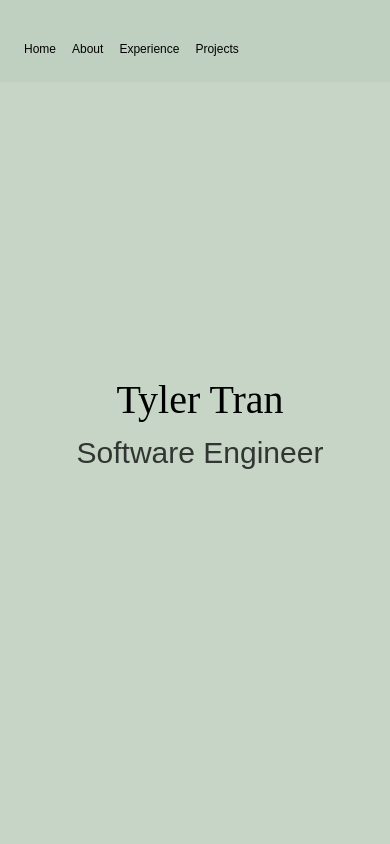
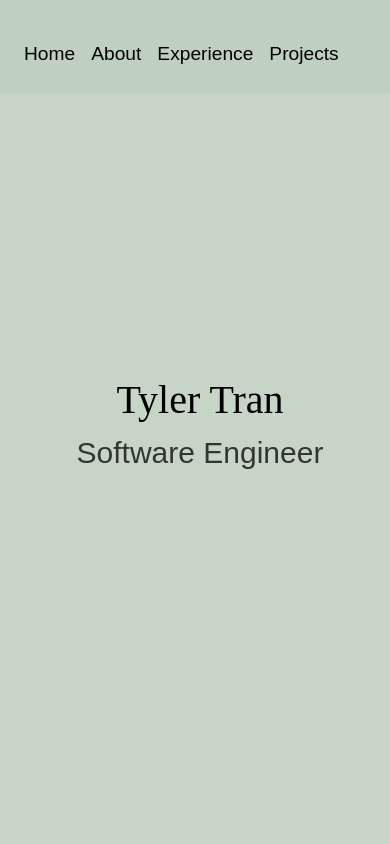
Before and after one commit to tylerdtran/tylertran.me, a React (Create React App) app: page / in a window 390 px wide. Shown: the top 844 px of the page. Built offline with nearby package versions, Linux system fonts and the light colour scheme; a web font is replaced by a local one.

Commit message:
Finished Navbar

```diff
--- a/src/components/NavigationBar/navbar.scss
+++ b/src/components/NavigationBar/navbar.scss
@@ -14,7 +14,9 @@
 .navbar-main-container {
     font-family: 'Belanosima', sans-serif;
     font-size: 2em;
-
+    @media (max-width: 500px) {
+        font-size: 1.2em;
+      }
 }
 
 
@@ -56,25 +58,8 @@
     transition: 0s;
 }
 
-.navbar-container {
-    font-size: 1.2em;
-
-    // @media (max-width: 725px) {
-    //     display: flex;
-    //     align-items: center;
-    //     justify-content: center;
-    //     font-size: 2em;
-    //   }
-
-}
-.nav-item {
-    @media (max-width: 425px) {
-        font-size: 12px;
-      }
-}
-
 .nav-email {
     @media (max-width: 1024px) {
         display: none;
-      }
+        }
 }
```
